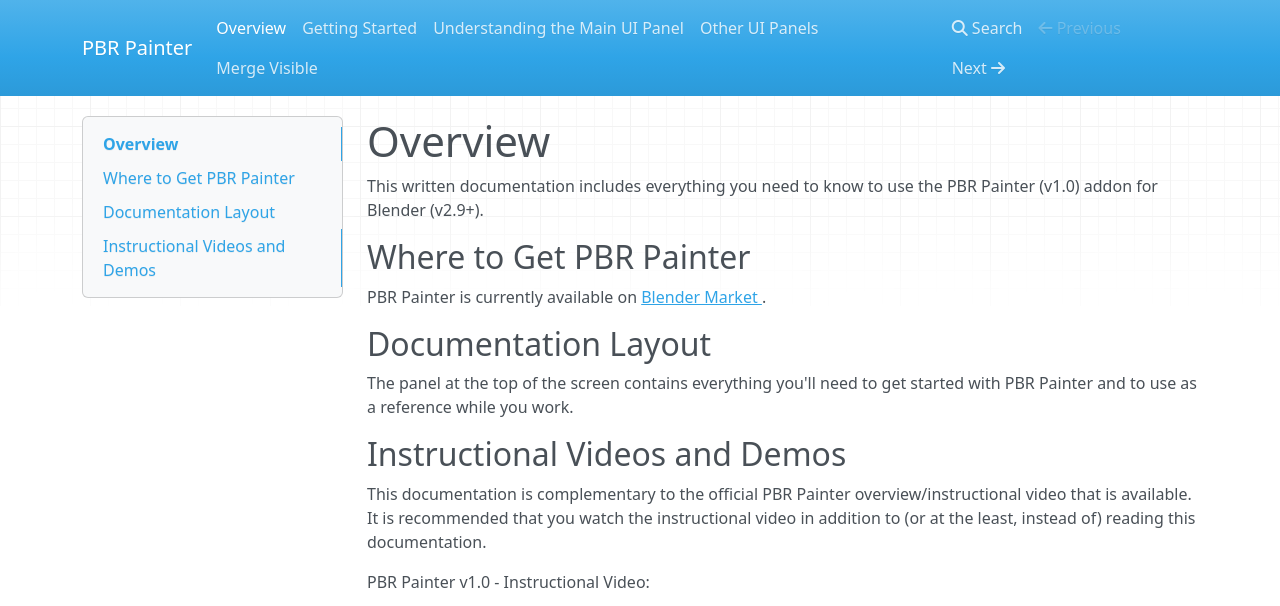
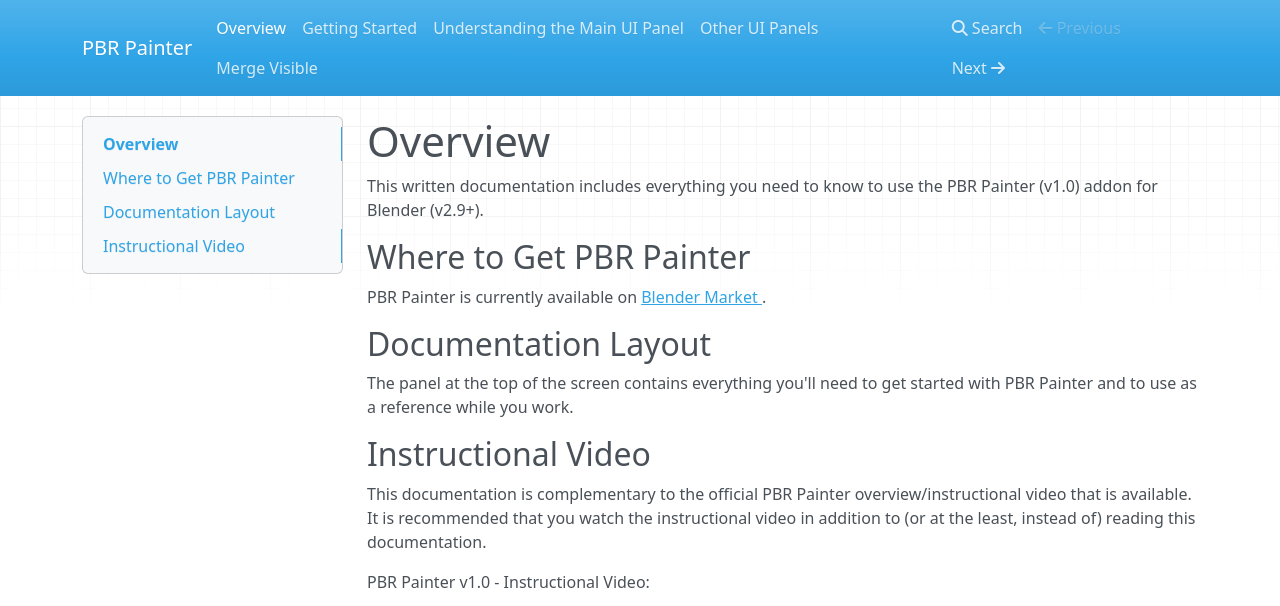
Before and after one commit to wilgardner/pbr-painter-doc, an MkDocs documentation site: the page built from docs/index.md, in a window 1280 px wide and 1018 px high, cut to the strip 0-606 px from the top of the window. Built offline with MkDocs 1.6.1, drawn with Linux system fonts in a browser that asks for light colours; nearby versions of some CDN libraries.

Commit message:
Minor change to overview wording

```diff
--- a/docs/index.md
+++ b/docs/index.md
@@ -10,7 +10,7 @@
 
 The panel at the top of the screen contains everything you'll need to get started with PBR Painter and to use as a reference while you work.
 
-## Instructional Videos and Demos
+## Instructional Video
 
 This documentation is complementary to the official PBR Painter overview/instructional video that is available. It is recommended that
 you watch the instructional video in addition to (or at the least, instead of) reading this documentation.
```
Also changed, not shown: docs/getting_started.md (+1 -1 lines).
